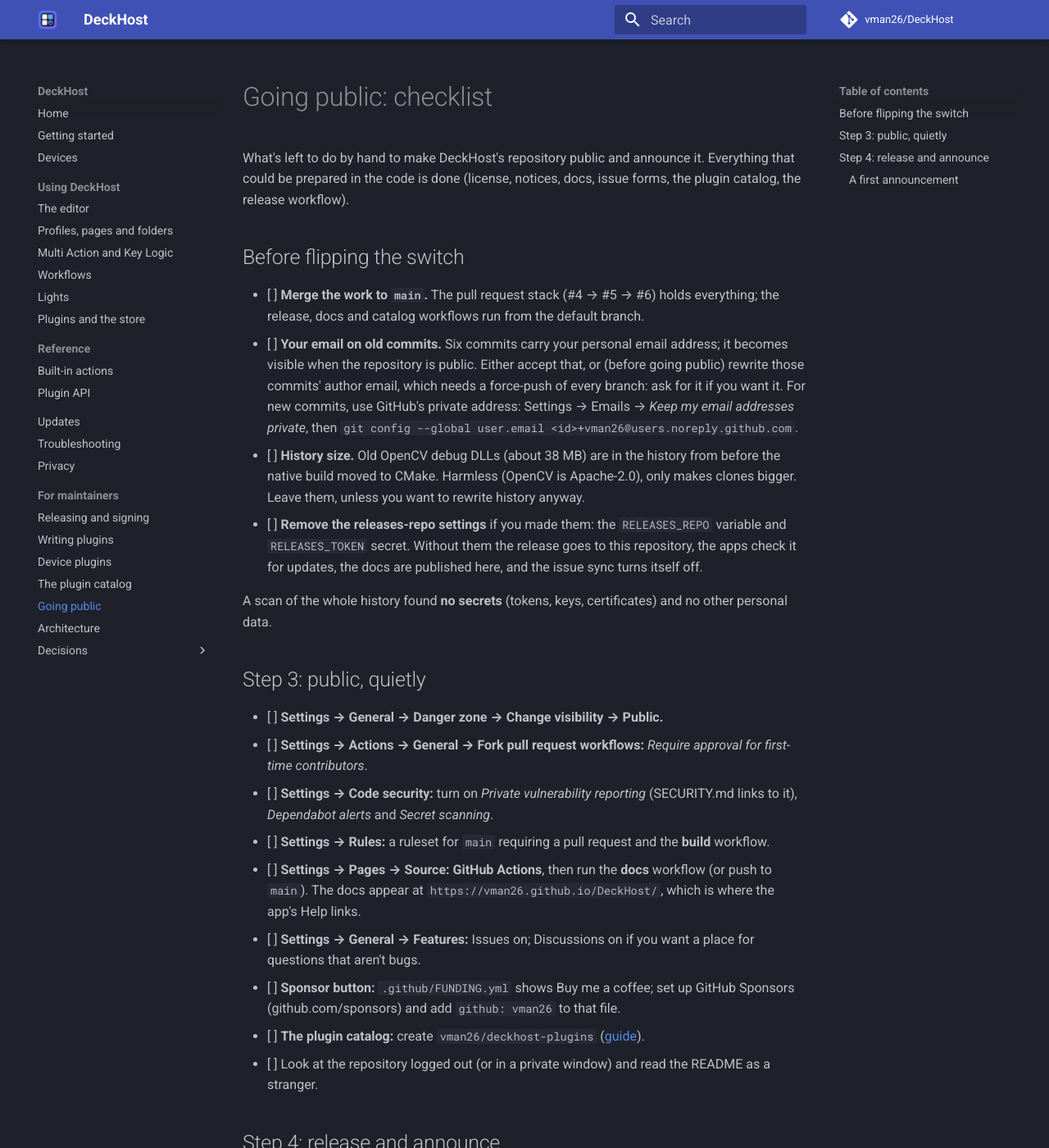
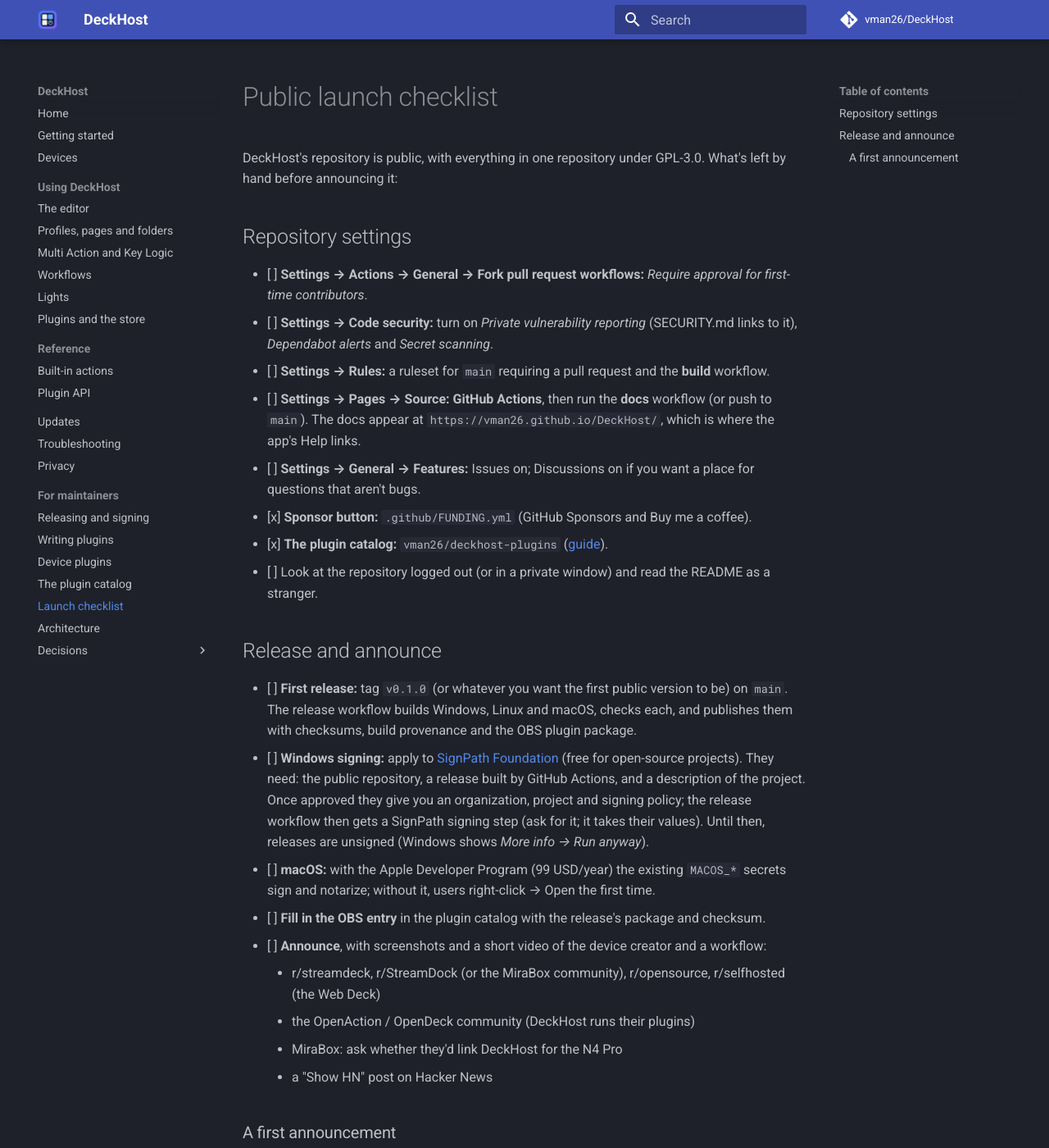
Before and after one commit to vman26/DeckHost, an MkDocs documentation site: the page built from docs/maintainers/going-public.md, in a window 1280 px wide and 1400 px high. Shown: the whole window at 82% size. Built offline with MkDocs 1.6.1 and Material for MkDocs 9.7.7, drawn with Linux system fonts in a browser that asks for light colours; comment, search, counter and statistics services are not loaded.

Commit message:
One public repository: drop the separate releases repository setup
DeckHost is public under GPL-3.0 with releases, docs and issues in this
repository, so the private-source support goes: the RELEASES_REPO /
RELEASES_TOKEN steps in the release and docs workflows, the issue sync
between two repositories (workflow and script) and the releases-repository
template. The docs describe the one-repository setup, and the launch
checklist keeps only what is still to do.

Co-Authored-By: Claude Opus 5.5 <noreply@anthropic.com>
Claude-Session: https://claude.ai/code/session_012EBcvHpHJnyUyHcb3dfxyi

```diff
--- a/docs/maintainers/going-public.md
+++ b/docs/maintainers/going-public.md
@@ -1,30 +1,10 @@
-# Going public: checklist
+# Public launch checklist
 
-What's left to do by hand to make DeckHost's repository public and announce it. Everything that could
-be prepared in the code is done (license, notices, docs, issue forms, the plugin catalog, the release
-workflow).
+DeckHost's repository is public, with everything in one repository under GPL-3.0. What's left by hand
+before announcing it:
 
-## Before flipping the switch
+## Repository settings
 
-- [ ] **Merge the work to `main`.** The pull request stack (#4 → #5 → #6) holds everything; the
-      release, docs and catalog workflows run from the default branch.
-- [ ] **Your email on old commits.** Six commits carry your personal email address; it becomes
-      visible when the repository is public. Either accept that, or (before going public) rewrite
-      those commits' author email, which needs a force-push of every branch: ask for it if you want it.
-      For new commits, use GitHub's private address: Settings → Emails → *Keep my email addresses
-      private*, then `git config --global user.email <id>+vman26@users.noreply.github.com`.
-- [ ] **History size.** Old OpenCV debug DLLs (about 38 MB) are in the history from before the native
-      build moved to CMake. Harmless (OpenCV is Apache-2.0), only makes clones bigger. Leave them,
-      unless you want to rewrite history anyway.
-- [ ] **Remove the releases-repo settings** if you made them: the `RELEASES_REPO` variable and
-      `RELEASES_TOKEN` secret. Without them the release goes to this repository, the apps check it
-      for updates, the docs are published here, and the issue sync turns itself off.
-
-A scan of the whole history found **no secrets** (tokens, keys, certificates) and no other personal data.
-
-## Step 3: public, quietly
-
-- [ ] **Settings → General → Danger zone → Change visibility → Public.**
 - [ ] **Settings → Actions → General → Fork pull request workflows:** *Require approval for
       first-time contributors*.
 - [ ] **Settings → Code security:** turn on *Private vulnerability reporting* (SECURITY.md links to
@@ -34,12 +14,11 @@ A scan of the whole history found **no secrets** (tokens, keys, certificates) an
       The docs appear at `https://vman26.github.io/DeckHost/`, which is where the app's Help links.
 - [ ] **Settings → General → Features:** Issues on; Discussions on if you want a place for questions
       that aren't bugs.
-- [ ] **Sponsor button:** `.github/FUNDING.yml` shows Buy me a coffee; set up GitHub Sponsors
-      (github.com/sponsors) and add `github: vman26` to that file.
-- [ ] **The plugin catalog:** create `vman26/deckhost-plugins` ([guide](plugin-store.md)).
+- [x] **Sponsor button:** `.github/FUNDING.yml` (GitHub Sponsors and Buy me a coffee).
+- [x] **The plugin catalog:** `vman26/deckhost-plugins` ([guide](plugin-store.md)).
 - [ ] Look at the repository logged out (or in a private window) and read the README as a stranger.
 
-## Step 4: release and announce
+## Release and announce
 
 - [ ] **First release:** tag `v0.1.0` (or whatever you want the first public version to be) on `main`.
       The release workflow builds Windows, Linux and macOS, checks each, and publishes them with
--- a/docs/privacy.md
+++ b/docs/privacy.md
@@ -4,7 +4,7 @@ DeckHost has no account, no analytics and no telemetry. It only goes online for
 
 | What | Where it connects | When |
 |---|---|---|
-| Update check | `api.github.com` (the releases repository) | Now and then, unless turned off in DeckHost settings |
+| Update check | `api.github.com` (DeckHost's releases on GitHub) | Now and then, unless turned off in DeckHost settings |
 | Downloading an update | `github.com` | When you choose to update |
 | The plugin store | The store sources (DeckHost catalogs, OpenAction, the Elgato community archive), `raw.githubusercontent.com` for READMEs, icon hosts | When you open the store |
 | Icon search | `api.iconify.design` | When you search for icons |
--- a/mkdocs.yml
+++ b/mkdocs.yml
@@ -49,7 +49,7 @@ nav:
       - Writing plugins: maintainers/plugins.md
       - Device plugins: maintainers/device-plugins.md
       - The plugin catalog: maintainers/plugin-store.md
-      - Going public: maintainers/going-public.md
+      - Launch checklist: maintainers/going-public.md
       - Architecture: maintainers/architecture.md
       - Decisions:
           - maintainers/adr/index.md
```
Also changed, not shown: CLAUDE.md (+1 -1 lines), README.md (+2 -8 lines), docs/getting-started.md (+1 -1 lines), docs/maintainers/releasing.md (+10 -33 lines), 6 other files.
